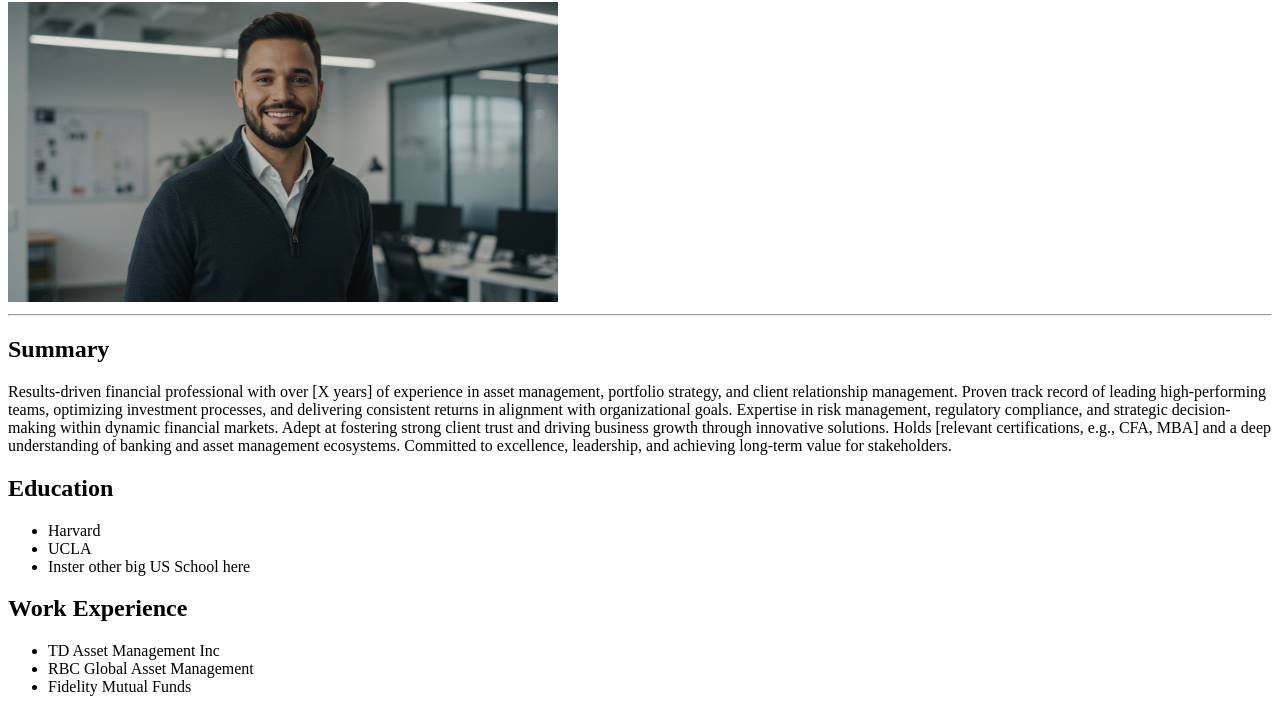
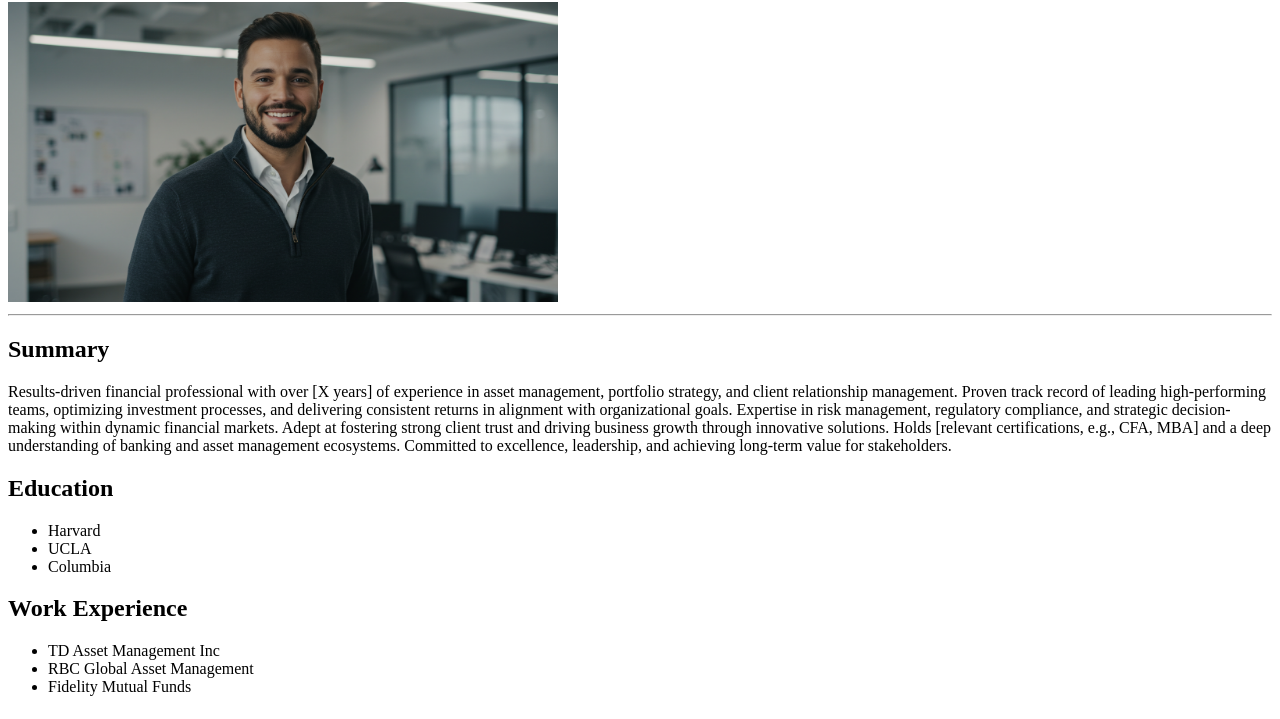
Before and after one commit to vassil-iordanov/4.4-Capstone-Project, a plain HTML site: page index.html in a window 1280 px wide. Shown: the part 78-797 px from the top of the page. Drawn offline with Linux system fonts and the light colour scheme.

Commit message:
added Columbia to education

```diff
--- a/index.html
+++ b/index.html
@@ -5,6 +5,7 @@
 <!-- TODO4: footer element taks - see udemy -->
 <!-- TODO5: test index.html file to ensure it works -->
 <!-- TODO6: upload website to github and test that it is reachable-->
+<!-- and then you're Finished!   -->
 
 <!DOCTYPE html>
 <html lang="en">
@@ -23,7 +24,7 @@
 <ul>
     <li>Harvard</li>
     <li>UCLA</li>
-    <li>Inster other big US School here</li>
+    <li>Columbia</li>
 
 
 </ul>
```
